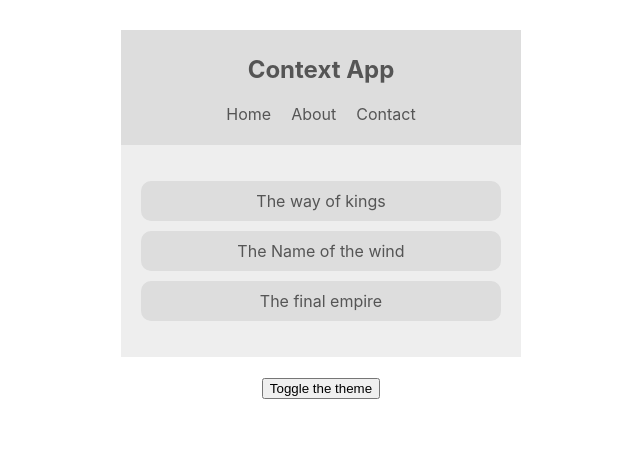
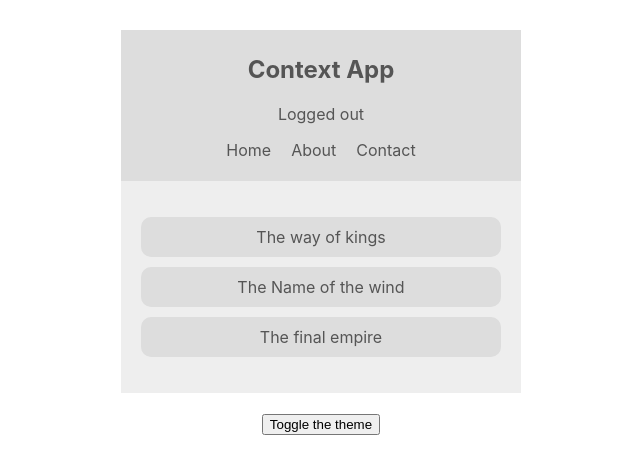
Before and after one commit to githubber-00/mutable-project, a React (Create React App) app: page / in a window 1280 px wide. Shown: the top 474 px of the page, without its empty margins (319-959 px from the left). Built offline with nearby package versions, Linux system fonts and the light colour scheme.

Commit message:
Simple multiple context.

```diff
--- a/src/App.js
+++ b/src/App.js
@@ -5,15 +5,18 @@
 import BookList from './components/BookList';
 import ThemeContextProvider from './context/ThemeContext';
 import ThemeToggle from './components/ThemeToggle';
+import AuthContextProvider from './context/AuthContext';
 
 function App() {
     return (
         <div className="App">
-            <ThemeContextProvider>
-                <Navbar />
-                <BookList />
-                <ThemeToggle />
-            </ThemeContextProvider>
+            <AuthContextProvider>
+                <ThemeContextProvider>
+                    <Navbar />
+                    <BookList />
+                    <ThemeToggle />
+                </ThemeContextProvider>
+            </AuthContextProvider>
         </div>
     );
 }
--- a/src/components/Navbar.js
+++ b/src/components/Navbar.js
@@ -1,16 +1,22 @@
 
 import React from 'react';
 import { ThemeContext } from '../context/ThemeContext';
+import { AuthContext } from '../context/AuthContext';
 
 class Navbar extends React.Component {
     render() {
         return (
-            <ThemeContext.Consumer>{(context) => {
-                const { isLightTheme, light, dark } = context;
+            <AuthContext.Consumer>{(authContext) => (
+                <ThemeContext.Consumer>{(themeContext) => {
+                    const { isAuthenticated, toggleAuth } = authContext;
+                    const { isLightTheme, light, dark } = themeContext;
                     const theme = isLightTheme ? light : dark;
                     return (
                         <nav style={{ background: theme.ui, color: theme.syntax }}>
                             <h1>Context App</h1>
+                            <div onClick={ toggleAuth }>
+                                { isAuthenticated ? 'Logged in' : 'Logged out' }
+                            </div>
                             <ul>
                                 <li>Home</li>
                                 <li>About</li>
@@ -19,6 +25,7 @@
                         </nav>
                     );
                 }}</ThemeContext.Consumer>
+            )}</AuthContext.Consumer>
         );
     };
 }
--- /dev/null
+++ b/src/context/AuthContext.js
@@ -0,0 +1,26 @@
+
+import React, { createContext } from 'react';
+
+export const AuthContext = createContext();
+
+class AuthContextProvider extends React.Component {
+    state = {
+        isAuthenticated: false
+    };
+
+    toggleAuth = () => {
+        this.setState({
+            isAuthenticated: !this.state.isAuthenticated
+        });
+    };
+
+    render() {
+        return (
+            <AuthContext.Provider value={{ ...this.state, toggleAuth: this.toggleAuth }}>
+                { this.props.children }
+            </AuthContext.Provider>
+        );
+    }
+}
+
+export default AuthContextProvider;
```
Lines whose indentation alone changed are shown as unchanged.
